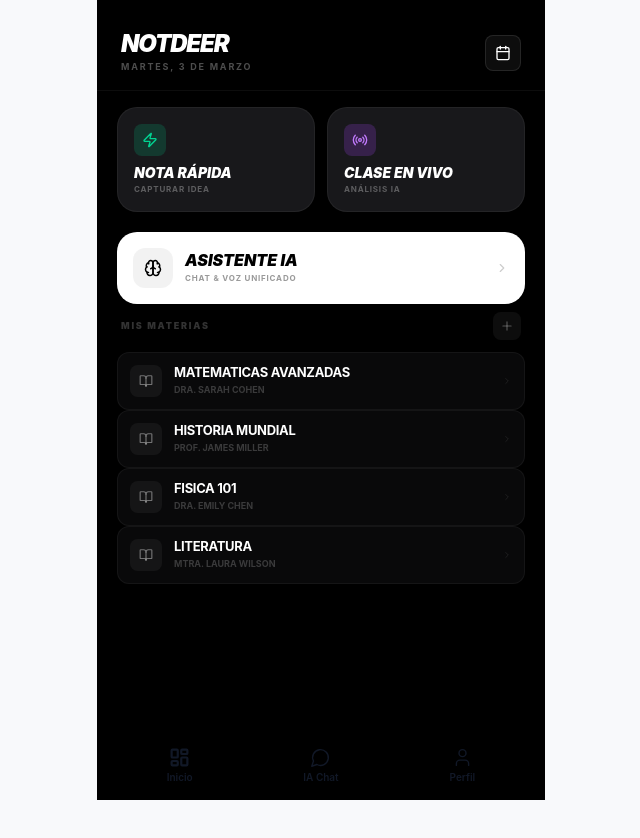
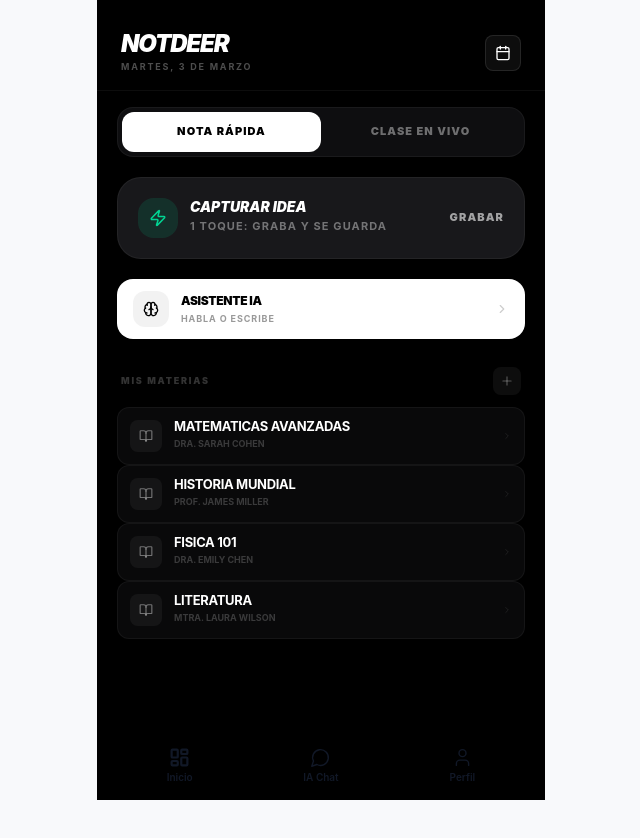
Before and after one commit to ekbfjefbfb/kiis, a React (Vite) app: page /dashboard in a window 1280 px wide. Shown: the top 838 px of the page, without its empty margins (319-959 px from the left). Built offline with nearby package versions, Linux system fonts and the light colour scheme; no server answers.

Commit message:
feat: dashboard guided flow single primary CTA

```diff
--- a/src/app/pages/Dashboard.tsx
+++ b/src/app/pages/Dashboard.tsx
@@ -1,6 +1,6 @@
 import { useState, useEffect } from "react";
 import {
-  Mic, Square, Calendar, ChevronRight, Clock, Sparkles, Plus, X, Zap, Radio, FileText, BookOpen, Brain
+  Square, Calendar, ChevronRight, Plus, X, Zap, Radio, BookOpen, Brain, Loader2
 } from "lucide-react";
 import { motion, AnimatePresence } from "motion/react";
 import { clsx } from "clsx";
@@ -21,6 +21,7 @@ export default function Dashboard() {
   const [isAddingClass, setIsAddingClass] = useState(false);
   const [newClassName, setNewClassName] = useState("");
   const [newClassProfessor, setNewClassProfessor] = useState("");
+  const [primaryMode, setPrimaryMode] = useState<"quick" | "live">("quick");
 
   const today = new Date().toLocaleDateString("es-ES", {
     weekday: "long", month: "long", day: "numeric",
@@ -109,62 +110,132 @@ export default function Dashboard() {
       </div>
 
       <div className="px-5 space-y-5 pt-4">
-        {/* Acciones de Valor - Escala Compacta */}
-        <div className="grid grid-cols-2 gap-3">
-          <motion.button
-            onClick={handleQuickRecord}
-            whileTap={{ scale: 0.96 }}
+        {/* 1) Selector simple (2 opciones) */}
+        <div className="bg-zinc-900/60 border border-white/5 rounded-2xl p-1 flex">
+          <button
+            type="button"
+            onClick={() => setPrimaryMode("quick")}
             className={clsx(
-              "rounded-[20px] p-4 text-left transition-all duration-500 relative overflow-hidden",
-              isRecording ? "bg-red-600 shadow-[0_0_20px_rgba(220,38,38,0.3)]" : "bg-zinc-900 border border-white/5"
+              "flex-1 h-10 rounded-xl text-[11px] font-black uppercase tracking-widest transition-colors",
+              primaryMode === "quick" ? "bg-white text-black" : "text-white/40"
             )}
           >
-            <div className="w-8 h-8 rounded-lg bg-emerald-500/20 flex items-center justify-center mb-2">
-              {isRecording ? <Square size={16} fill="currentColor" /> : <Zap size={16} className="text-emerald-400" />}
+            Nota rápida
+          </button>
+          <button
+            type="button"
+            onClick={() => setPrimaryMode("live")}
+            className={clsx(
+              "flex-1 h-10 rounded-xl text-[11px] font-black uppercase tracking-widest transition-colors",
+              primaryMode === "live" ? "bg-white text-black" : "text-white/40"
+            )}
+          >
+            Clase en vivo
+          </button>
         </div>
-            <p className="font-black text-sm uppercase italic leading-tight">Nota Rápida</p>
-            <p className="text-[8px] text-white/30 font-bold uppercase tracking-widest mt-0.5">
-              {isRecording ? formatTime(recordingTime) : "CAPTURAR IDEA"}
+
+        {/* 2) CTA principal (solo UNO) */}
+        {primaryMode === "quick" ? (
+          <motion.button
+            type="button"
+            onClick={handleQuickRecord}
+            whileTap={{ scale: 0.99 }}
+            className={clsx(
+              "w-full rounded-3xl p-5 border transition-colors",
+              isRecording ? "bg-red-600 border-red-500/40" : "bg-zinc-900 border-white/5"
+            )}
+          >
+            <div className="flex items-center justify-between gap-3">
+              <div className="flex items-center gap-3">
+                <div className={clsx(
+                  "w-10 h-10 rounded-2xl flex items-center justify-center",
+                  isRecording ? "bg-white/15" : "bg-emerald-500/15"
+                )}>
+                  {isRecording ? (
+                    <Square size={18} fill="currentColor" />
+                  ) : (
+                    <Zap size={18} className="text-emerald-400" />
+                  )}
+                </div>
+                <div className="text-left">
+                  <p className="text-sm font-black uppercase italic leading-none">Capturar idea</p>
+                  <p className="text-[11px] text-white/40 font-bold uppercase tracking-widest mt-1">
+                    {isRecording ? `Grabando ${formatTime(recordingTime)}` : "1 toque: graba y se guarda"}
                   </p>
+                </div>
+              </div>
+
+              <div className={clsx(
+                "text-[11px] font-black uppercase tracking-widest",
+                isRecording ? "text-white" : "text-white/60"
+              )}>
+                {isRecording ? "Detener" : "Grabar"}
+              </div>
+            </div>
           </motion.button>
-
-          <Link to="/live">
-            <motion.div whileTap={{ scale: 0.96 }} className="rounded-[20px] bg-zinc-900 border border-white/5 p-4 text-left h-full active:bg-zinc-800 transition-colors">
-              <div className="w-8 h-8 rounded-lg bg-purple-500/20 flex items-center justify-center mb-2">
-                <Radio size={16} className="text-purple-400" />
+        ) : (
+          <Link to="/live" className="block">
+            <motion.div
+              whileTap={{ scale: 0.99 }}
+              className="w-full rounded-3xl p-5 bg-zinc-900 border border-white/5"
+            >
+              <div className="flex items-center justify-between gap-3">
+                <div className="flex items-center gap-3">
+                  <div className="w-10 h-10 rounded-2xl bg-purple-500/15 flex items-center justify-center">
+                    <Radio size={18} className="text-purple-400" />
                   </div>
-              <p className="font-black text-sm uppercase italic leading-tight">Clase en Vivo</p>
-              <p className="text-[8px] text-white/30 font-bold uppercase tracking-widest mt-0.5">ANÁLISIS IA</p>
+                  <div>
+                    <p className="text-sm font-black uppercase italic leading-none">Grabar clase</p>
+                    <p className="text-[11px] text-white/40 font-bold uppercase tracking-widest mt-1">
+                      Resume + puntos clave + agenda
+                    </p>
+                  </div>
+                </div>
+                <ChevronRight size={18} className="text-white/20" />
+              </div>
             </motion.div>
           </Link>
-        </div>
+        )}
 
-        {/* IA Unificada - Foco del valor */}
-        <Link to="/chat">
-          <motion.div whileTap={{ scale: 0.98 }} className="bg-white text-black rounded-[20px] p-4 flex items-center justify-between group active:scale-95 transition-all">
+        {/* 3) CTA secundaria pequeña (IA) */}
+        <Link to="/chat" className="block">
+          <motion.div
+            whileTap={{ scale: 0.99 }}
+            className="bg-white text-black rounded-2xl px-4 py-3 flex items-center justify-between"
+          >
             <div className="flex items-center gap-3">
-              <div className="w-10 h-10 rounded-xl bg-black/5 flex items-center justify-center">
-                <Brain size={18} />
+              <div className="w-9 h-9 rounded-xl bg-black/5 flex items-center justify-center">
+                <Brain size={16} />
               </div>
               <div>
-                <p className="font-black text-base uppercase italic leading-none">Asistente IA</p>
-                <p className="text-[8px] text-black/40 font-bold uppercase tracking-widest mt-1">CHAT & VOZ UNIFICADO</p>
+                <p className="text-[12px] font-black uppercase tracking-tight">Asistente IA</p>
+                <p className="text-[9px] text-black/40 font-bold uppercase tracking-widest mt-0.5">Habla o escribe</p>
               </div>
             </div>
             <ChevronRight size={14} className="text-black/20" />
           </motion.div>
         </Link>
 
-        {/* Listado de Materias - Compacto */}
+        {/* Materias (si está vacío: 1 CTA claro) */}
         <section className="pt-2">
           <div className="flex justify-between items-center mb-3 px-1">
             <h3 className="text-[9px] font-black uppercase tracking-[0.2em] text-white/20">Mis Materias</h3>
             <button onClick={() => setIsAddingClass(true)} className="w-7 h-7 rounded-lg bg-white/5 flex items-center justify-center text-white/30 active:scale-90 transition-transform"><Plus size={14} /></button>
           </div>
+          {CLASSES.length === 0 ? (
+            <button
+              type="button"
+              onClick={() => setIsAddingClass(true)}
+              className="w-full bg-zinc-900 border border-white/5 rounded-2xl p-4 text-left"
+            >
+              <p className="text-sm font-black uppercase italic">Crea tu primera materia</p>
+              <p className="text-[11px] text-white/40 font-bold uppercase tracking-widest mt-1">Toca para empezar</p>
+            </button>
+          ) : (
             <div className="space-y-2">
               {CLASSES.map((cls) => (
                 <Link key={cls.id} to={`/class/${cls.id}`}>
-                <motion.div whileTap={{ scale: 0.98 }} className="bg-zinc-900/40 rounded-xl p-3 flex items-center gap-3 border border-white/5 active:bg-zinc-800 transition-all">
+                  <motion.div whileTap={{ scale: 0.99 }} className="bg-zinc-900/40 rounded-xl p-3 flex items-center gap-3 border border-white/5 active:bg-zinc-800 transition-all">
                     <div className="w-8 h-8 rounded-lg bg-white/5 flex items-center justify-center shrink-0">
                       <BookOpen size={14} className="text-white/40" />
                     </div>
@@ -177,6 +248,7 @@ export default function Dashboard() {
                 </Link>
               ))}
             </div>
+          )}
         </section>
       </div>
 
```
Lines whose indentation alone changed are shown as unchanged.
